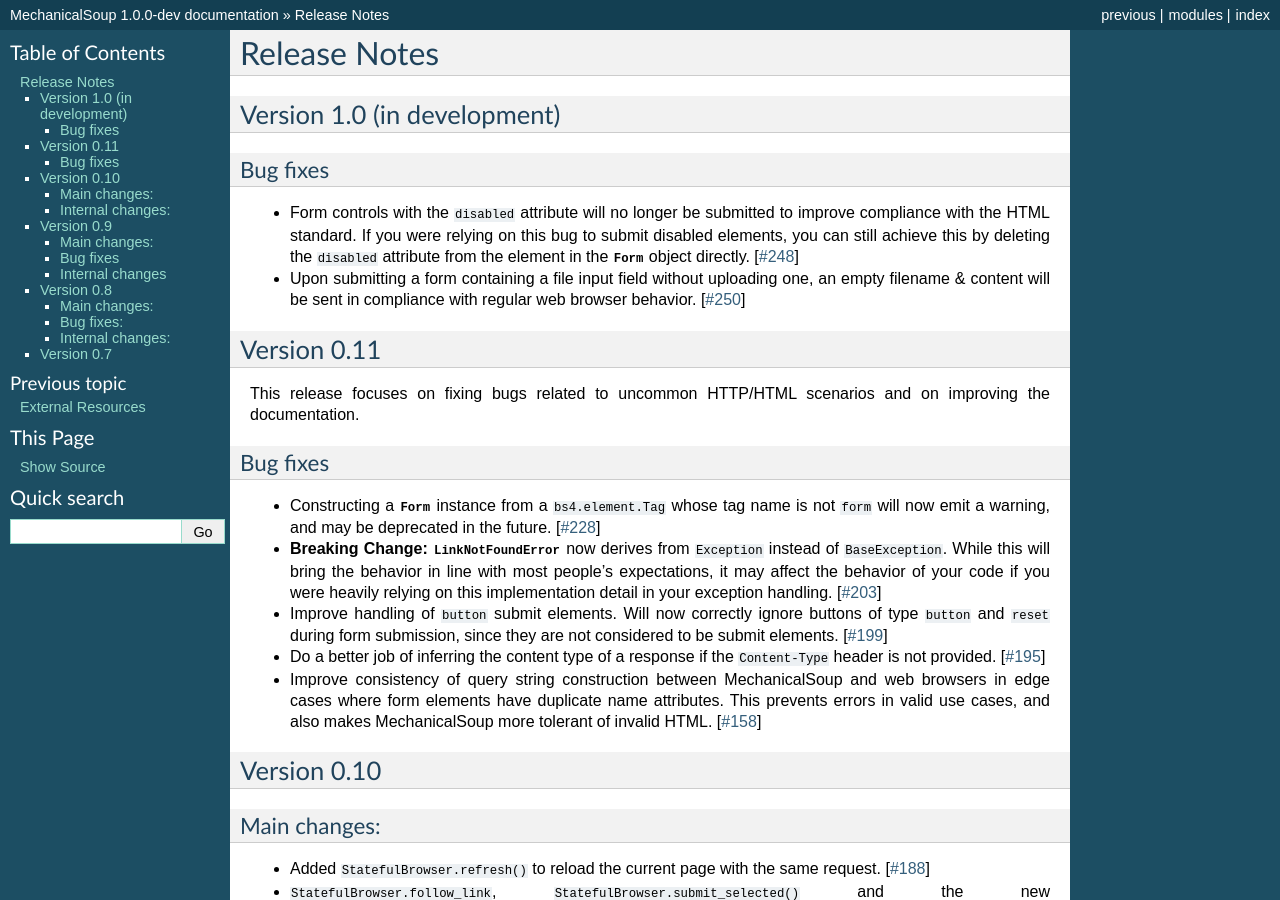
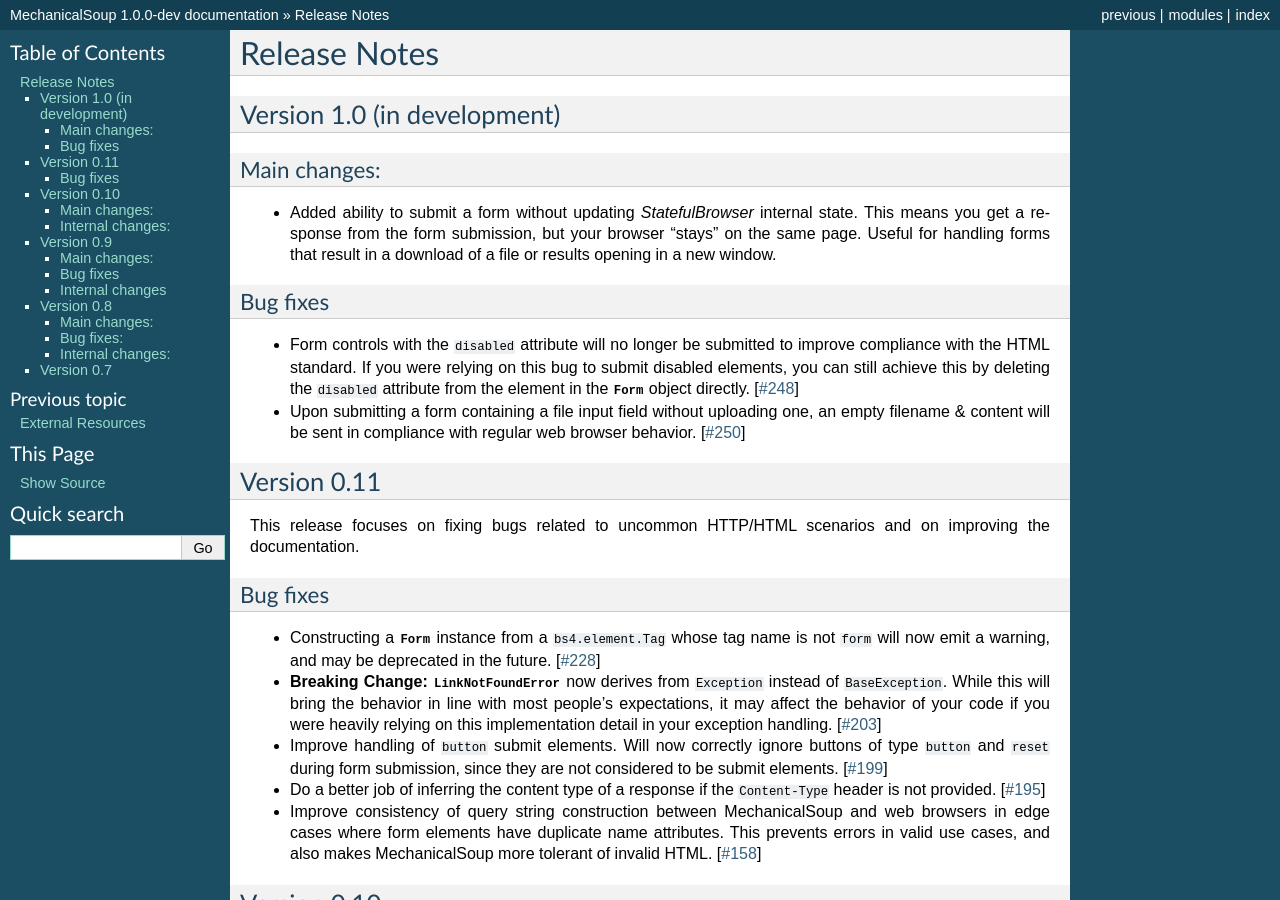
Before and after one commit to MechanicalSoup/MechanicalSoup, a Sphinx documentation site: the page built from docs/ChangeLog.rst, in a window 1280 px wide and 900 px high. Built offline with Sphinx 7.4.7, drawn with Linux system fonts in a browser that asks for light colours.

Commit message:
Update the changelog.

```diff
--- a/docs/ChangeLog.rst
+++ b/docs/ChangeLog.rst
@@ -4,6 +4,13 @@
 
 Version 1.0 (in development)
 ============================
+
+Main changes:
+-------------
+* Added ability to submit a form without updating `StatefulBrowser` internal
+  state. This means you get a response from the form submission, but your
+  browser "stays" on the same page. Useful for handling forms that result in
+  a download of a file or results opening in a new window.
 
 Bug fixes
 ---------
```
